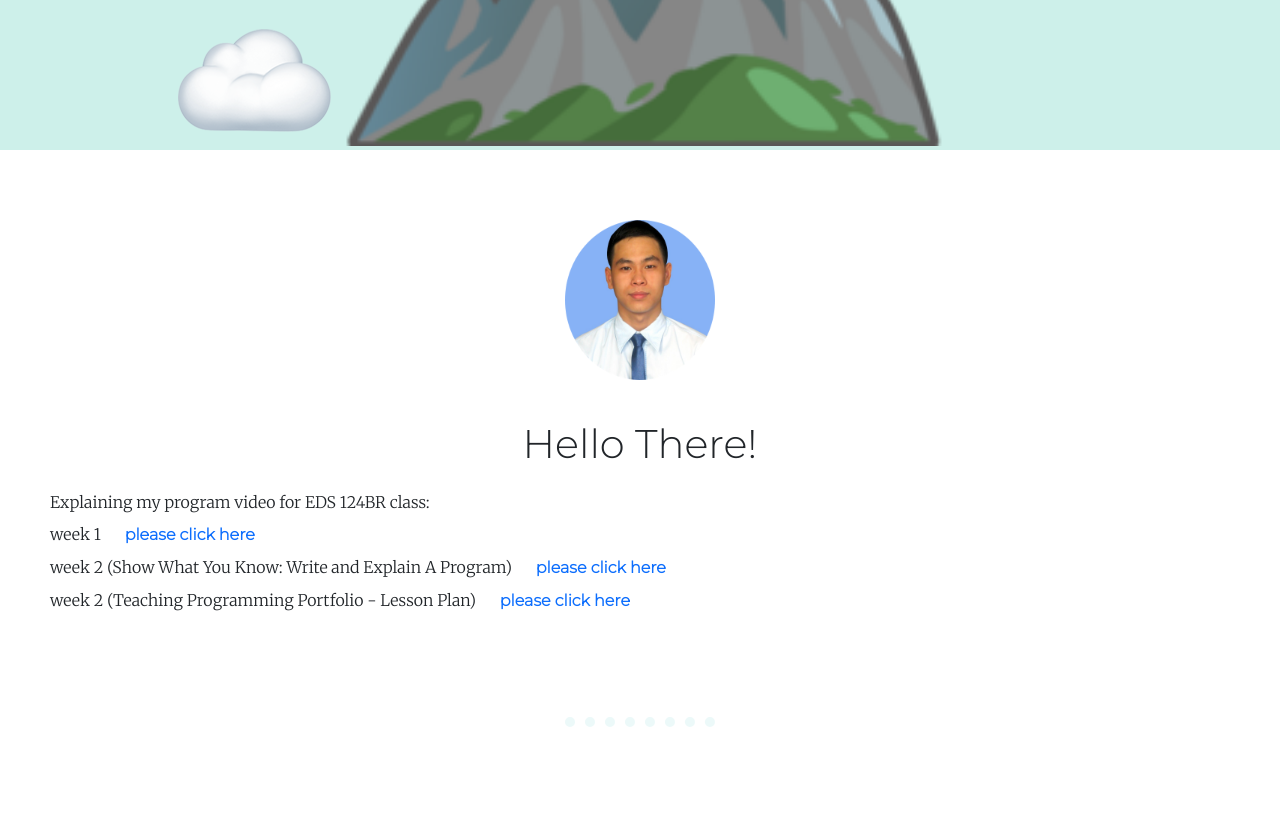
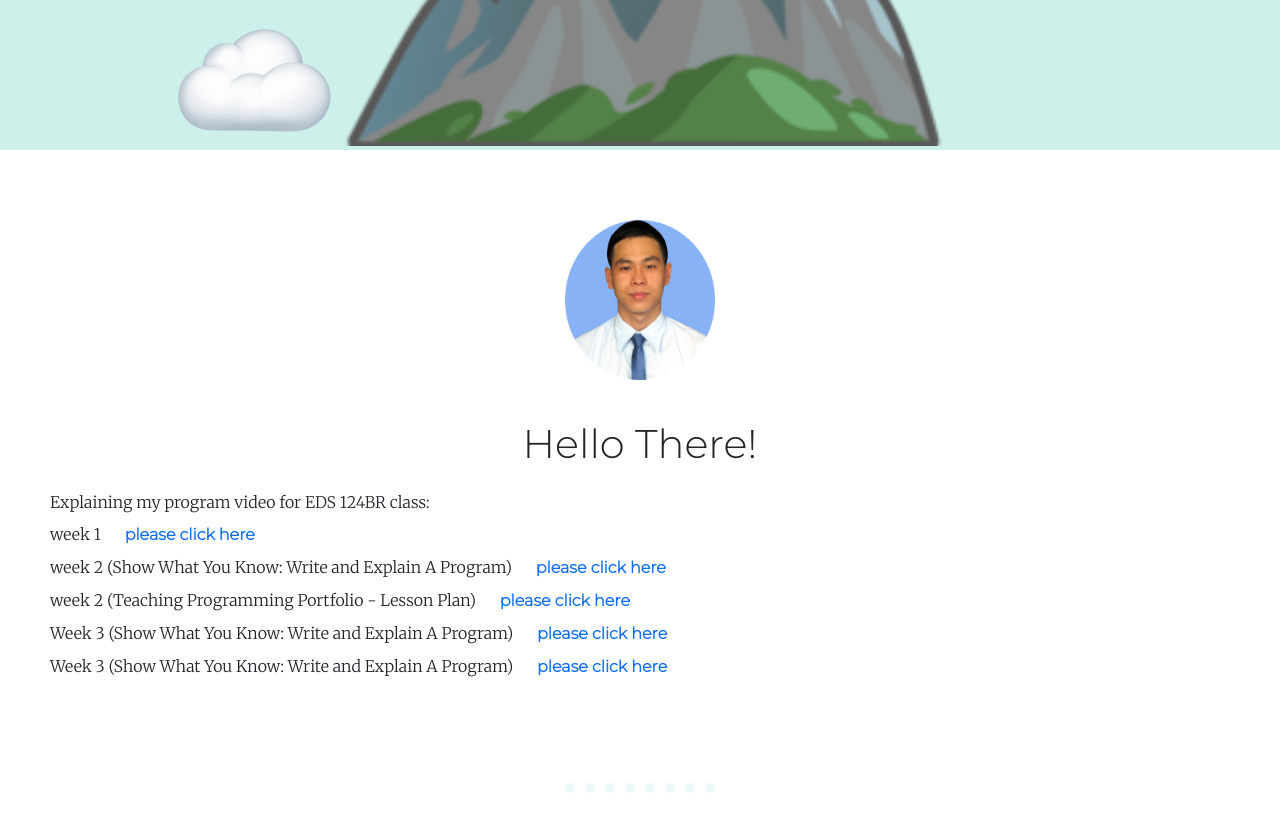
Before and after one commit to trungtinvo/EDS-124BR, a plain HTML site: page index.html in a window 1280 px wide. Shown: the part 637-1468 px from the top of the page. Drawn offline with nearby package versions, Linux system fonts and the light colour scheme.

Commit message:
add videos week 3

```diff
--- a/index.html
+++ b/index.html
@@ -63,7 +63,11 @@
         week 2 (Show What You Know: Write and Explain A Program) <a href="https://youtu.be/34HdofzYw8c"><strong>please click here</strong></a>
         <br>
         week 2 (Teaching Programming Portfolio - Lesson Plan) <a href="https://www.youtube.com/watch?v=2pz_XQAPwRI"><strong>please click here</strong></a>
-        </p>
+        <br>
+        Week 3 (Show What You Know: Write and Explain A Program) <a href="https://youtu.be/rZl9nY4r_s8"><strong>please click here</strong></a>
+        <br>
+        Week 3 (Show What You Know: Write and Explain A Program) <a href="https://youtu.be/Tpg57T-7bF8"><strong>please click here</strong></a>
+      </p>
     </div>
     <hr>
 
```
